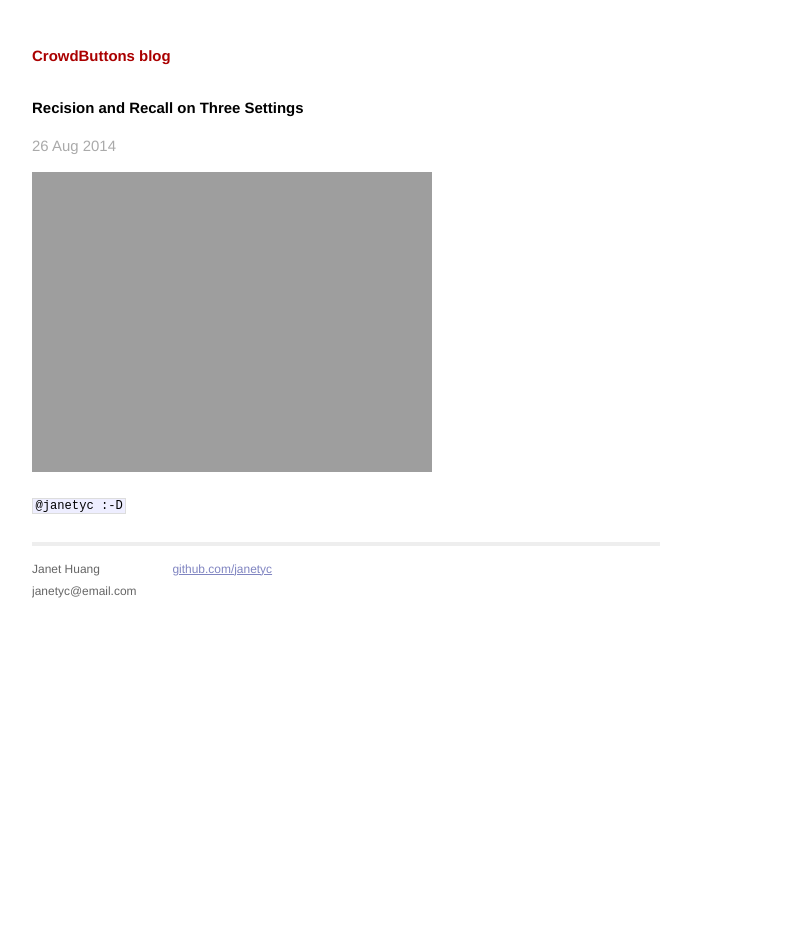
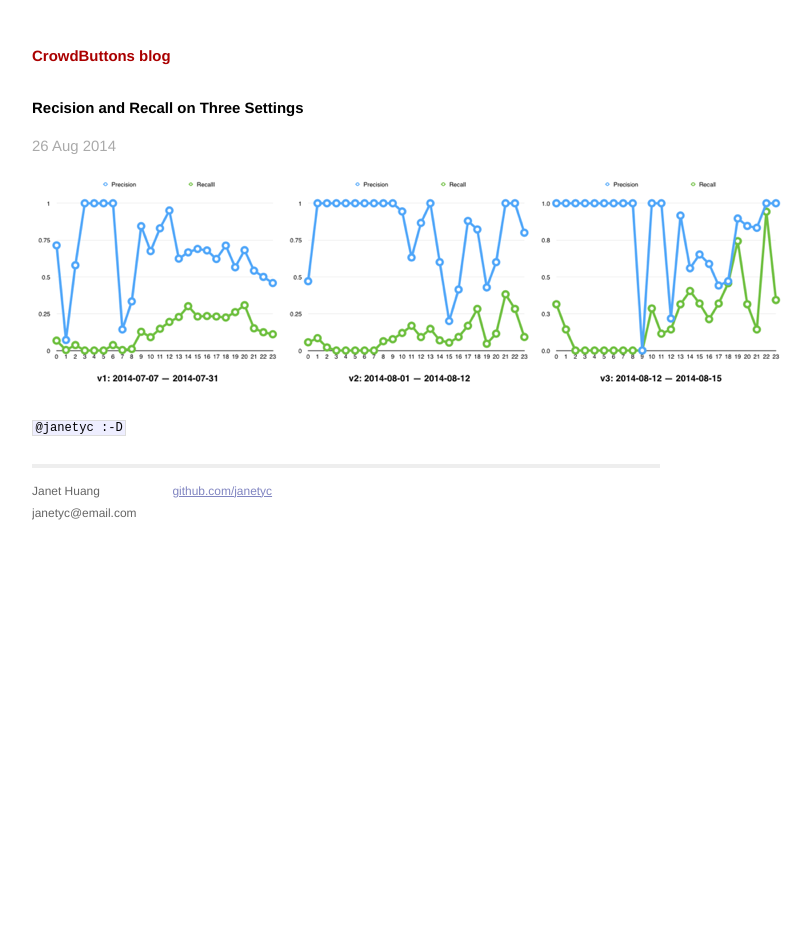
Before and after one commit to janetyc/crowdbuttons, a Jekyll site: the page built from _posts/2014-08-26-precision-recall.markdown, in a window 1280 px wide. Shown: the whole page, without its empty margins (294-1106 px from the left). Built offline with Jekyll 4.4.1, drawn with Linux system fonts in a browser that asks for light colours; Markdown is read by kramdown in place of the engine named in the settings.

Commit message:
fix image size

```diff
--- a/_posts/2014-08-26-precision-recall.markdown
+++ b/_posts/2014-08-26-precision-recall.markdown
@@ -4,6 +4,6 @@ title:  "Recision and Recall on Three Settings"
 date:   2014-08-26 23:00:00
 categories: research
 ---
-![Image of Precision and Recall Graph]({{ site.url }}/pics/precision_recall_20140826.png =750px)
+![Image of Precision and Recall Graph]({{ site.url }}/pics/precision_recall_20140826.png)
 
 `@janetyc :-D`
```
Also changed, not shown: pics/precision_recall_20140826.png.
